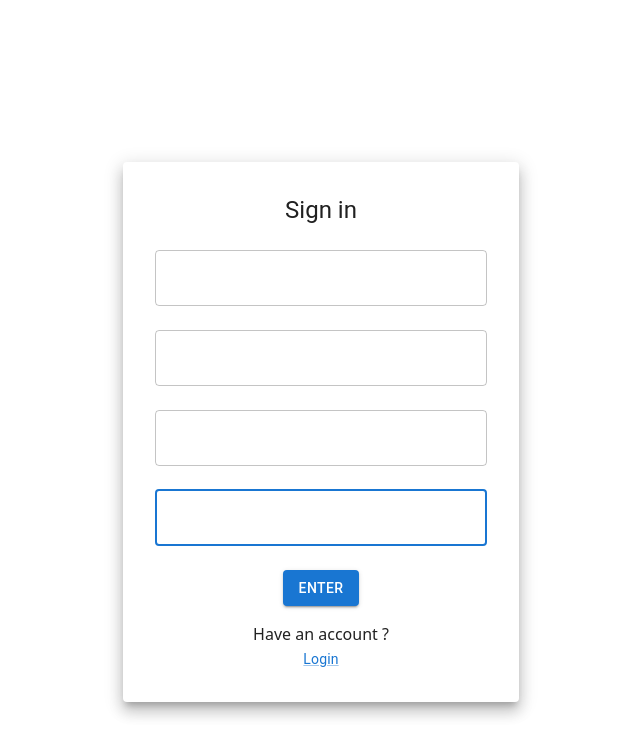
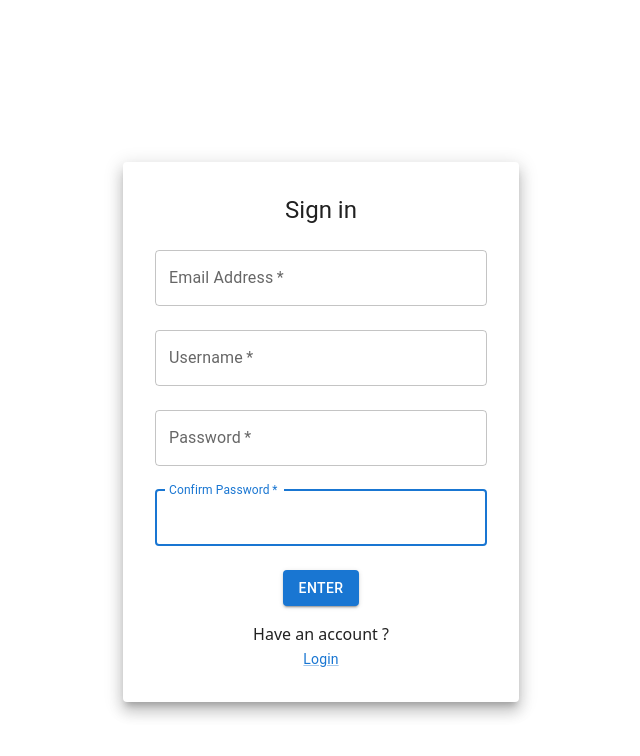
Before and after one commit to juanvictorqwerty/Ben-the-Archivist, a React (Vite) app in the folder Exam-Archive/: page /signIn in a window 1280 px wide. Shown: the top 756 px of the page, without its empty margins (319-959 px from the left). Built offline with nearby package versions, Linux system fonts and the light colour scheme; some icons are missing.

Commit message:
api connected

```diff
--- a/Exam-Archive/src/pages/signinPage.tsx
+++ b/Exam-Archive/src/pages/signinPage.tsx
@@ -1,5 +1,6 @@
 import { Container,Paper,TextField,Button,Grid,Link, Typography, Box } from "@mui/material"
 import { useState } from 'react';
+import axios from 'axios';
 import IconButton from '@mui/material/IconButton';
 import { Link as RouterLink,useNavigate } from 'react-router-dom';
 import InputAdornment from '@mui/material/InputAdornment';
@@ -17,10 +18,22 @@ function SignInPage(){
     const handleSubmit=(event: { preventDefault: () => void; })=>{
         event.preventDefault();
         if (confirmPassword==password){
-            console.log('Sign in attempt ',{email,password});
+            axios.post('http://127.0.0.1:8000/register/', {
+                username:username,
+                email: email,
+                password: password
+            })
+            .then(response => {
+                console.log('Registration successful', response.data);
+                navigate('/');
+            })
+            .catch(error => {
+                console.error('There was an error during registration:', error);
+                alert(`Registration failed: ${error.message}`);
+            });
         }
         else{
-            alert("The passwords don't match");
+            alert("The passwords do not match");
         }
 
     };
@@ -39,6 +52,7 @@ function SignInPage(){
                 autoFocus
                 value={email}
                 onChange={(e)=>setEmail(e.target.value)}
+                label="Email Address"
             />
             <TextField
                 margin="normal"
@@ -50,6 +64,7 @@ function SignInPage(){
                 autoFocus
                 value={username}
                 onChange={(e)=>setUsername(e.target.value)}
+                label="Username"
             />
             <TextField
                 margin="normal"
@@ -60,6 +75,7 @@ function SignInPage(){
                 autoFocus
                 value={password}
                 onChange={(e)=>setPassword(e.target.value)}
+                label="Password"
                 type={showPassword ? 'text' : 'password'}
                 slotProps={{
                     input:{
@@ -84,6 +100,7 @@ function SignInPage(){
                 autoFocus
                 value={confirmPassword}
                 onChange={(e)=>setConfirmPassword(e.target.value)}
+                label="Confirm Password"
                 type={showPassword ? 'text' : 'password'}
                 slotProps={{
                     input:{
```
